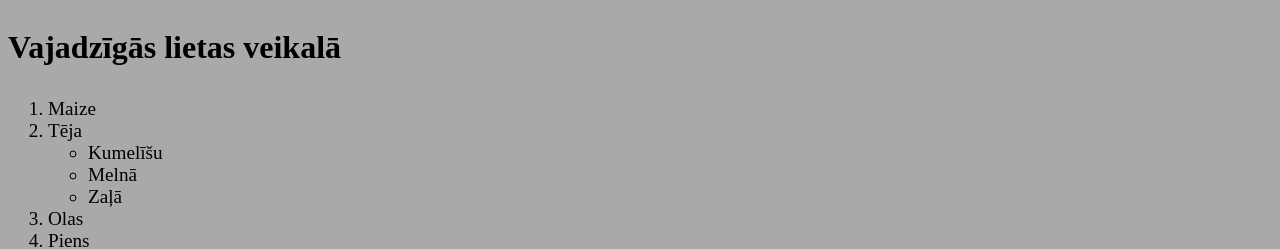
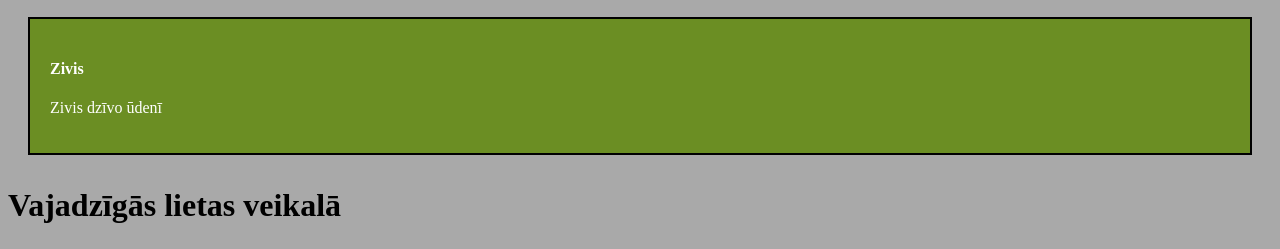
Before and after one commit to funnycat53/testalapa, a plain HTML site: page index.html in a window 1280 px wide. Shown: the part 553-802 px from the top of the page. Drawn offline with Linux system fonts and the light colour scheme.

Commit message:
Update index.html

```diff
--- a/index.html
+++ b/index.html
@@ -4,6 +4,14 @@
 <title>Mana lapa</title>
 <link rel="icon" type="images/x-icon" href="favicon.ico">
 <style>
+
+    .dimants {
+        background-color: olivedrab;
+        color: white;
+        border: 2px solid black;
+        margin: 20px;
+        padding: 20px;
+    }
     a:link {
         color:blue;
         background-color: transparent;
@@ -55,6 +63,11 @@
         <a href="https://www.rag.lv/" target="_blank" style="text-decoration: none;">RAĢ mājaslapa</a>
         <button>Uzspied šeit</button>
 
+        <div class="dimants">
+<h4>Zivis</h4>
+<p>Zivis dzīvo ūdenī</p>
+        </div>
+
 <h3 style="font-size: xx-large;">Vajadzīgās lietas veikalā</h3>
 
         <ol style="font-size: larger;">
```
